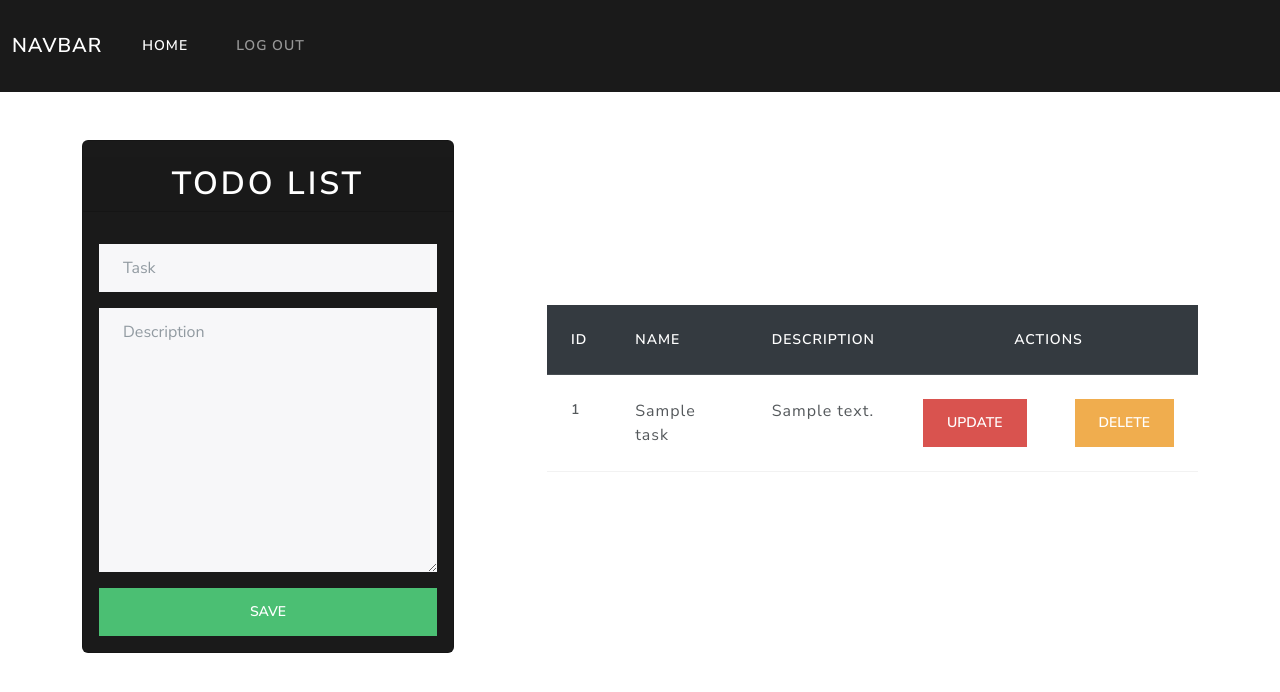
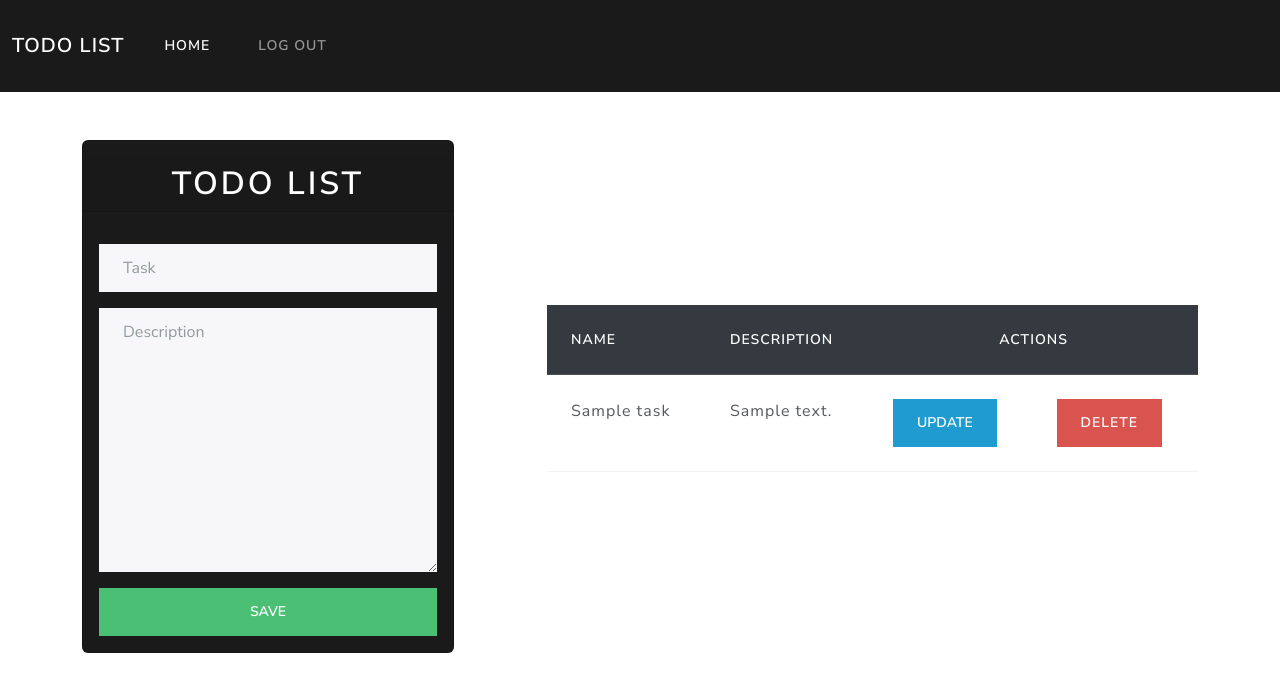
Before and after one commit to DRUMPADD/todo_list_django, a Django app: page / in a window 1280 px wide. Shown: the top 692 px of the page. Run offline with Django 3.2, Linux system fonts and the light colour scheme; a user stored in the database is signed in; tables that the repository leaves empty hold one stand-in row (values such as "Sample post").

Commit message:
CRUD completed

```diff
--- a/app/urls.py
+++ b/app/urls.py
@@ -9,5 +9,5 @@ urlpatterns = [
     path('login/', views.user_login, name='login'),
     path('logout/', authV.LogoutView.as_view(), name='logout'),
     path('updateTask', views.updateTask, name='update'),
-    path('deleteTask', views.deleteTask, name='delete'),
+    path('deleteTask/<int:id>', views.deleteTask, name='delete'),
 ]
--- a/app/views.py
+++ b/app/views.py
@@ -3,7 +3,6 @@ from django.shortcuts import redirect, render
 from django.contrib.auth import login, authenticate
 from .models import Tasks
 from .forms import signUpForm
-from django.contrib.auth.decorators import login_required
 
 # Create your views here.
 
@@ -47,7 +46,17 @@ def user_login(request):
     return render(request, 'auth/login.html', {'form': form})
 
 def updateTask(request):
+    if request.method == 'POST':
+        idT = request.POST['idT']
+        nameT = request.POST['task']
+        descT = request.POST['description']
+        task = Tasks.objects.get(id_task = idT)
+        task.task_name = nameT
+        task.desc_task = descT
+        task.save()
     return redirect('/')
 
-def deleteTask(request):
+def deleteTask(request, id):
+    task = Tasks.objects.get(id_task=id)
+    task.delete()
     return redirect('/')
--- a/templates/auth/login.html
+++ b/templates/auth/login.html
@@ -12,7 +12,7 @@
 <body>
     <nav class="navbar navbar-expand-lg navbar-dark bg-primary">
         <div class="container-fluid">
-            <a class="navbar-brand" href="#">Navbar</a>
+            <a class="navbar-brand" href="#">Todo list</a>
             <button class="navbar-toggler" type="button" data-bs-toggle="collapse" data-bs-target="#navbarColor01"
                 aria-controls="navbarColor01" aria-expanded="false" aria-label="Toggle navigation">
                 <span class="navbar-toggler-icon"></span>
--- a/templates/auth/register.html
+++ b/templates/auth/register.html
@@ -10,7 +10,7 @@
 <body>
     <nav class="navbar navbar-expand-lg navbar-dark bg-primary">
         <div class="container-fluid">
-            <a class="navbar-brand" href="#">Navbar</a>
+            <a class="navbar-brand" href="#">Todo list</a>
             <button class="navbar-toggler" type="button" data-bs-toggle="collapse" data-bs-target="#navbarColor01"
                 aria-controls="navbarColor01" aria-expanded="false" aria-label="Toggle navigation">
                 <span class="navbar-toggler-icon"></span>
--- a/templates/index.html
+++ b/templates/index.html
@@ -15,7 +15,7 @@
     {% if user.is_authenticated %}
     <nav class="navbar navbar-expand-lg navbar-dark bg-primary">
         <div class="container-fluid">
-            <a class="navbar-brand" href="#">Navbar</a>
+            <a class="navbar-brand" href="#">Todo list</a>
             <button class="navbar-toggler" type="button" data-bs-toggle="collapse" data-bs-target="#navbarColor01"
                 aria-controls="navbarColor01" aria-expanded="false" aria-label="Toggle navigation">
                 <span class="navbar-toggler-icon"></span>
@@ -40,16 +40,19 @@
             <div class="card rounded bg-primary text-white">
                 <div class="card-header text-center h1 mt-3">Todo List</div>
                 <div class="card-body">
-                    <form action="" method="POST">
+                    <form id="form-todo" action="" method="POST">
                         {% csrf_token %}
                         <div class="form-group mt-3">
-                            <input type="text" name="task" placeholder="Task" class="form-control" />
+                            <input type="text" id="idT" name="idT" class="form-control" style="display: none;" />
+                        </div>
+                        <div class="form-group mt-3">
+                            <input type="text" id="taskN" name="task" placeholder="Task" class="form-control" />
                         </div>
                         <div class="form-group mt-3">
                             <textarea name="description" id="description" cols="30" rows="10" class="form-control"
                                 placeholder="Description"></textarea>
                         </div>
-                        <input type="submit" class="btn btn-success form-control mt-3" value="Save" />
+                        <input type="submit" class="btn btn-success form-control mt-3" id="btn-save" value="Save" />
                     </form>
                 </div>
             </div>
@@ -58,7 +61,6 @@
             <table class="table table-hover">
                 <thead class="table-dark">
                     <tr>
-                        <th scope="col">ID</th>
                         <th scope="col">Name</th>
                         <th scope="col">Description</th>
                         <th class="text-center" colspan="2">Actions</th>
@@ -67,18 +69,14 @@
                 <tbody>
                     {% for task in tasks %}
                     <tr>
-                        <th scope="row">{{ task.id_task }}</th>
-                        <td>{{ task.task_name }}</td>
-                        <td>{{ task.desc_task }}</td>
+                        <th class="tId d-none" scope="row">{{ task.id_task }}</th>
+                        <td class="tName">{{ task.task_name }}</td>
+                        <td class="tDesc">{{ task.desc_task }}</td>
                         <td>
-                            <form action="update" method="POST">
-                                <input type="button" name="upd" class="btn btn-danger" value="Update">
-                            </form>
+                            <input type="button" class="btn btn-info upd" value="Update">
                         </td>
                         <td>
-                            <form action="delete" method="POST">
-                                <input type="button" name="del" class="btn btn-warning" value="Delete">
-                            </form>
+                            <a type="button" href="/deleteTask/{{ task.id_task }}" class="btn btn-danger">Delete</a>
                         </td>
                     </tr>
                     {% endfor %}
@@ -89,7 +87,7 @@
     {% else %}
     <nav class="navbar navbar-expand-lg navbar-dark bg-primary">
         <div class="container-fluid">
-            <a class="navbar-brand" href="#">Navbar</a>
+            <a class="navbar-brand" href="#">Todo list</a>
             <button class="navbar-toggler" type="button" data-bs-toggle="collapse" data-bs-target="#navbarColor01"
                 aria-controls="navbarColor01" aria-expanded="false" aria-label="Toggle navigation">
                 <span class="navbar-toggler-icon"></span>
@@ -111,5 +109,31 @@
     </nav>
     <p class="h1">You are not logged in</p>
     {% endif %}
+
+    <script>
+        let btnsUpdate = document.querySelectorAll('.upd');
+        let btnsDelete = document.querySelectorAll('.del');
+
+        let btnSave = document.querySelector('#btn-save');
+        let txtId = document.querySelector('#idT');
+        let txtName = document.querySelector('#taskN');
+        let txtDesc = document.querySelector('#description');
+        let form_save = document.querySelector('#form-todo');
+        let tId = document.querySelectorAll('.tId');
+        let tName = document.querySelectorAll('.tName');
+        let tDesc = document.querySelectorAll('.tDesc');
+
+        for(let i = 0; i < btnsUpdate.length; i++) {
+            btnsUpdate[i].addEventListener('click', function(e) {
+                    btnSave.setAttribute('value', 'Update');
+                    form_save.setAttribute('action', 'updateTask');
+                    txtId.value = tId[i].innerHTML;
+                    txtName.value = tName[i].innerHTML;
+                    txtDesc.value = tDesc[i].innerHTML;
+                    e.preventDefault();
+                }
+            );
+        }
+    </script>
 </body>
 </html>
```
